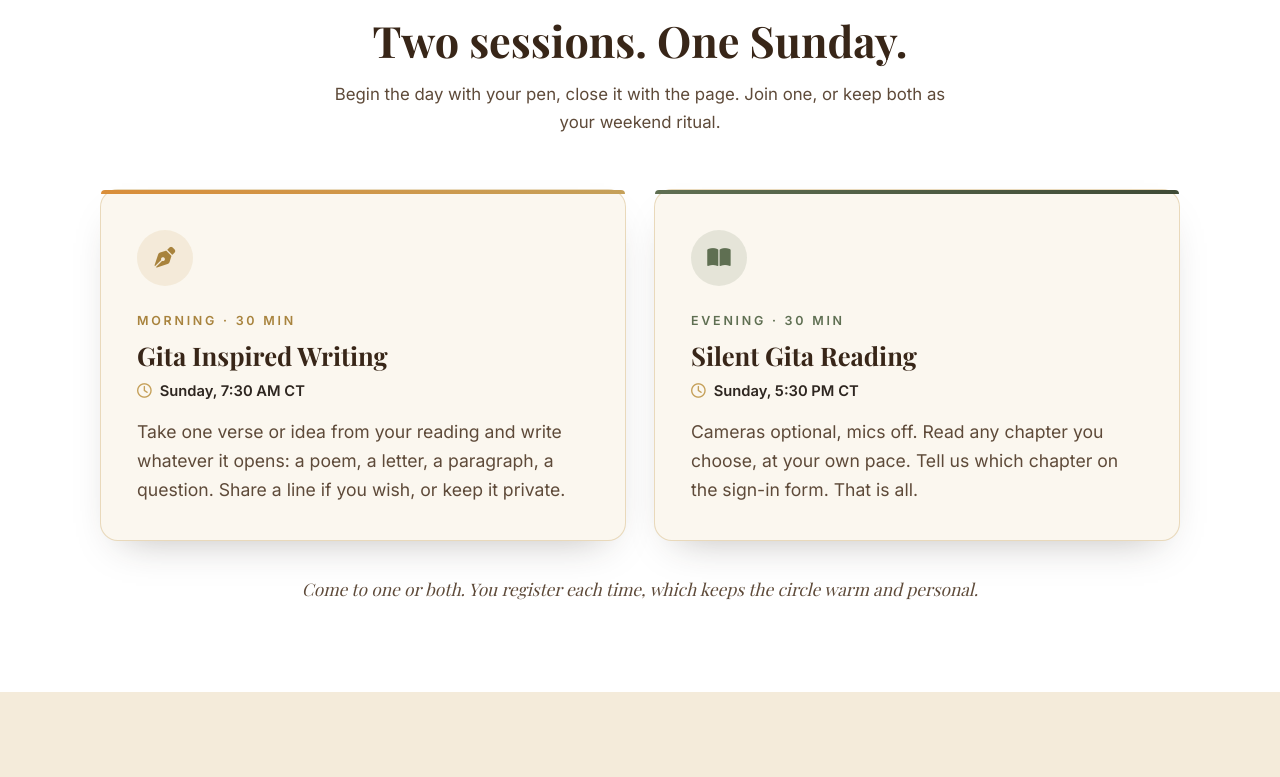
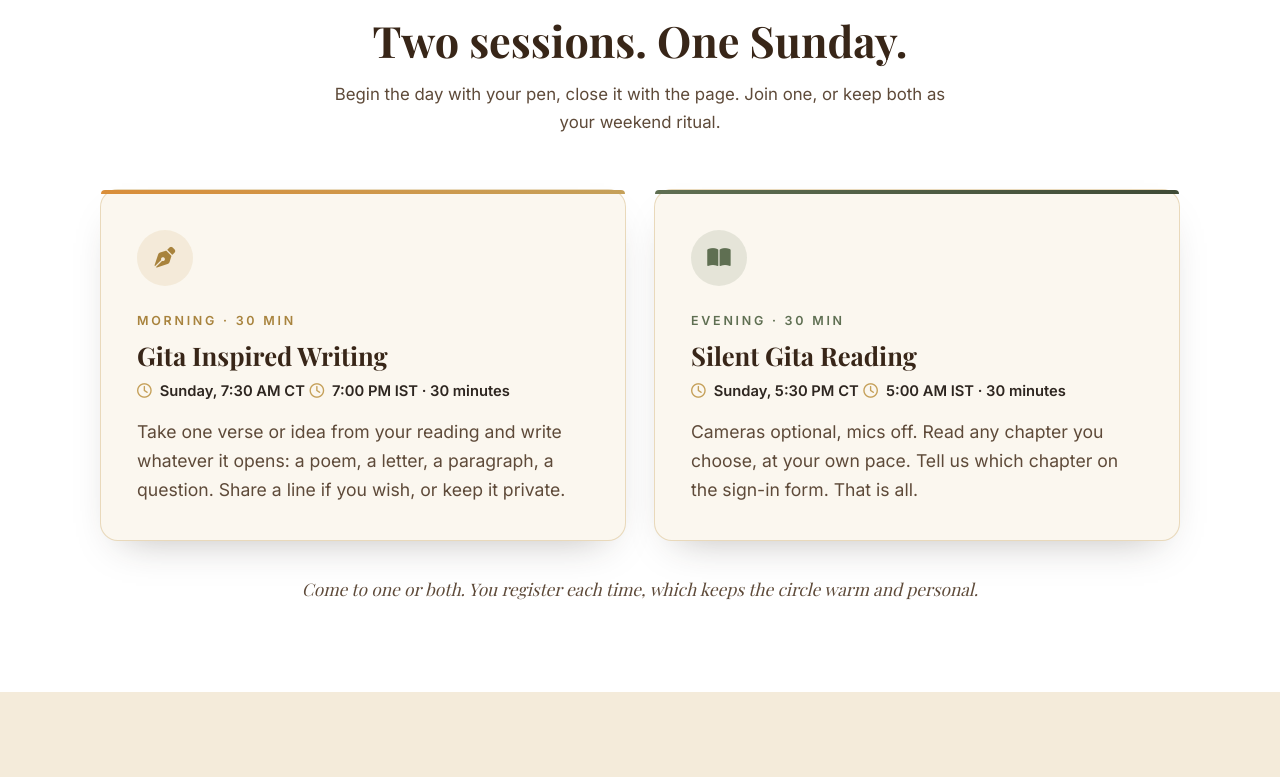
Before and after one commit to baghelmanish/new-sattvic-book, a plain HTML site: page gita-weekend-circle.html in a window 1280 px wide. Shown: the part 966-1743 px from the top of the page. Drawn offline with nearby package versions, Linux system fonts and the light colour scheme; a web font is replaced by a local one.

Commit message:
Update Gita Weekend add timing ist

```diff
--- a/gita-weekend-circle.html
+++ b/gita-weekend-circle.html
@@ -396,6 +396,7 @@
                         <div class="gwc-eyebrow">Morning · 30 min</div>
                         <h3>Gita Inspired Writing</h3>
                         <div class="gwc-time"><i class="fa-regular fa-clock" aria-hidden="true"></i> Sunday, 7:30 AM CT</div>
+                        <div class="gwc-time"><i class="fa-regular fa-clock" aria-hidden="true"></i> 7:00 PM IST · 30 minutes</div>
                         <p>
                             Take one verse or idea from your reading and write whatever it opens: a poem, a letter, a paragraph, a question. Share a line if you wish, or keep it private.
                         </p>
@@ -405,6 +406,7 @@
                         <div class="gwc-eyebrow sage">Evening · 30 min</div>
                         <h3>Silent Gita Reading</h3>
                         <div class="gwc-time"><i class="fa-regular fa-clock" aria-hidden="true"></i> Sunday, 5:30 PM CT</div>
+                        <div class="gwc-time"><i class="fa-regular fa-clock" aria-hidden="true"></i> 5:00 AM IST · 30 minutes</div>
                         <p>
                             Cameras optional, mics off. Read any chapter you choose, at your own pace. Tell us which chapter on the sign-in form. That is all.
                         </p>
```
